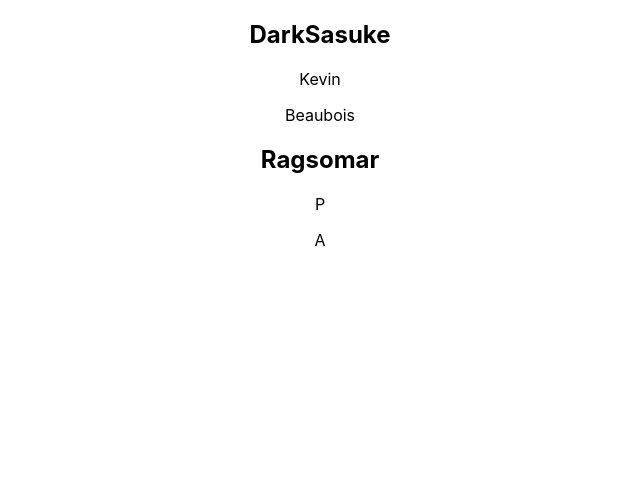
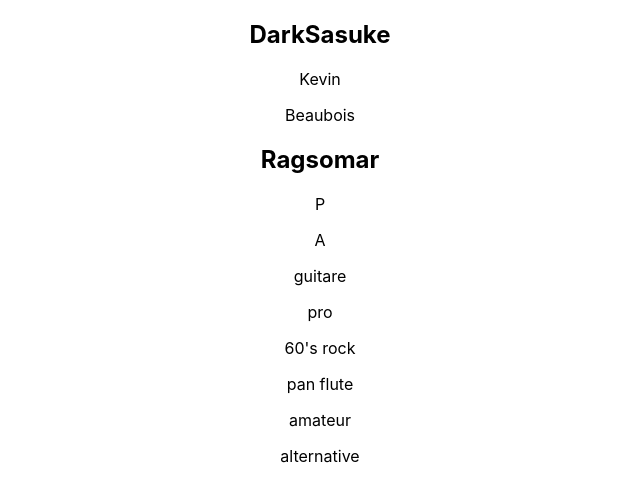
Before and after one commit to WildCodeSchool/reims-0919-js-jamusic, a React (Create React App) app in the folder front/: page / in a window 1280 px wide. Shown: the top 502 px of the page, without its empty margins (320-960 px from the left). Built offline with nearby package versions, Linux system fonts and the light colour scheme.

Commit message:
Add Tags component with tests before using API

```diff
--- a/front/src/App.js
+++ b/front/src/App.js
@@ -1,11 +1,13 @@
 import React from 'react';
 import './App.css';
 import Profiles from './Components/Profiles'
+import Tags from './Components/Tags'
 
 function App() {
   return (
     <div className="App">
       <Profiles />
+      <Tags />
     </div>
   );
 }
--- /dev/null
+++ b/front/src/Components/Tags.jsx
@@ -0,0 +1,37 @@
+import React from 'react'
+
+const tests = [
+  {
+    instrument: 'guitare',
+    status: 'pro',
+    style: "60's rock"
+  },
+  {
+    instrument: 'pan flute',
+    status: 'amateur',
+    style: "alternative"
+  }
+]
+
+class Tags extends React.Component {
+  constructor(props) {
+    super(props);
+    this.state = {};
+  }
+
+  render() {
+    return (
+      <div>
+        {tests.map(test => (
+          <div>
+            <p>{test.instrument}</p>
+            <p>{test.status}</p>
+            <p>{test.style}</p>
+          </div>
+        ))}
+      </div>
+    )
+  }
+}
+
+export default Tags
```
